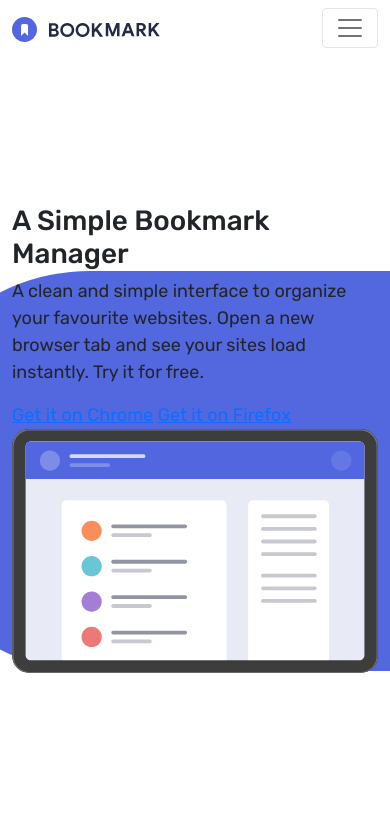
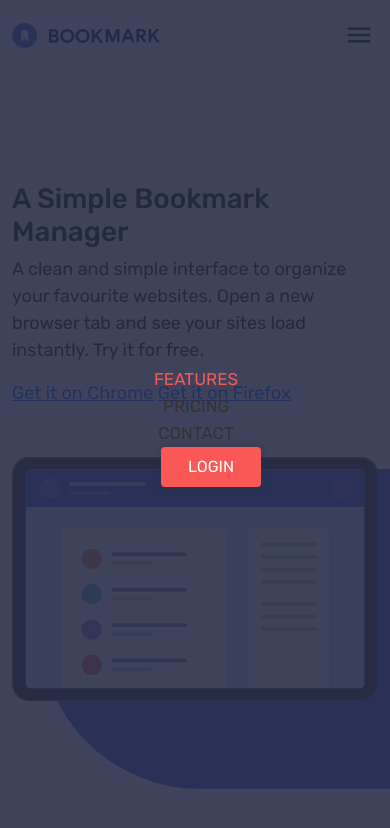
Before and after one commit to hydoor-ahmed/Bookmark-Landing-Page-challenge, a plain HTML site: page index.html in a window 390 px wide. Drawn offline with nearby package versions, Linux system fonts and the light colour scheme.

Commit message:
Landing & Navbar

```diff
--- a/index.html
+++ b/index.html
@@ -27,36 +27,31 @@
   </head>
   <body>
     <!-- Start Navbar -->
-    <nav class="navbar navbar-expand-lg navbar-light">
+    <nav class="pt-3">
       <div class="container">
-        <div class="navbar-brand">
+        <div>
           <a href="#"><img src="./src/img/logo-bookmark.svg" alt="Logo" /></a>
         </div>
-        <button
-          class="navbar-toggler"
-          type="button"
-          data-bs-toggle="collapse"
-          data-bs-target="#nbm"
-          aria-controls="nbm"
-          aria-expanded="false"
-        >
-          <span class="navbar-toggler-icon"></span>
-        </button>
-        <div class="collapse navbar-collapse" id="nbm">
-          <ul class="navmenu navbar-nav ms-auto mb-2 mb-lg-0">
-            <li class="nav-item">
-              <a class="nav-link active" href="#">Features</a>
+
+        <ion-icon name="menu-sharp" class="menu-icon"></ion-icon>
+        <div class="links">
+          <ul class="navmenu">
+            <li>
+              <a href="#" class="active">Features</a>
             </li>
-            <li class="nav-item">
-              <a class="nav-link" href="#">Pricing</a>
+            <li>
+              <a href="#">Pricing</a>
             </li>
-            <li class="nav-item">
-              <a class="nav-link" href="#">Contact</a>
+            <li>
+              <a href="#">Contact</a>
             </li>
-            <li class="nav-item">
-              <a class="nav-link loginbtn" type="button" href="#">Login</a>
+            <li>
+              <a class="loginbtn" type="button" href="#">Login</a>
             </li>
           </ul>
+          <div class="close-icon">
+            <ion-icon name="close-sharp" class="closeico"></ion-icon>
+          </div>
         </div>
       </div>
     </nav>
@@ -71,8 +66,9 @@
               <div class="text">
                 <h1>A Simple Bookmark<br />Manager</h1>
                 <p>
-                  A clean and simple interface to organize your favourite websites. Open a new
-                  browser tab and see your sites load instantly. Try it for free.
+                  A clean and simple interface to organize your favourite
+                  websites. Open a new browser tab and see your sites load
+                  instantly. Try it for free.
                 </p>
                 <div class="btns">
                   <a href="#">Get it on Chrome</a>
@@ -82,9 +78,9 @@
             </div>
             <div class="col-lg-6 col-md-7 col-sm-12 ms-auto">
               <div class="imgContent">
-              <span></span>
-              <img src="./src/img/illustration-hero.svg" alt="Hero Img">
-            </div>
+                <span></span>
+                <img src="./src/img/illustration-hero.svg" alt="Hero Img" />
+              </div>
             </div>
           </div>
         </div>
--- a/src/scss/_landing.scss
+++ b/src/scss/_landing.scss
@@ -8,8 +8,8 @@
 
   .container {
     .content {
-      .text {
-      }
+      // .text {
+      // }
       .imgContent {
         span {
           $r: 200px;
@@ -20,16 +20,41 @@
           border-top-left-radius: $r;
           border-bottom-left-radius: $r;
           right: 0;
-          bottom: 160px;
+          bottom: 150px;
           z-index: -1;
+          @media (max-width: 1400px) {
+            height: 360px;
+            bottom: 130px;
+          }
+          @media (max-width: 1200px) {
+            height: 320px;
+            bottom: 150px;
+          }
+          @media (max-width: 1048px) {
+            height: 320px;
+            bottom: 130px;
+            width: 350px;
+          }
+          @media (max-width: 992px) {
+            height: 320px;
+            bottom: 190px;
+            width: 350px;
+          }
+          @media (max-width: 768px) {
+            bottom: 40px;
+          }
         }
         img {
           position: relative;
           width: 100%;
-          margin-bottom: 10px;
-          // @media (max-width: ) {
-
-          // }
+          transform: translate(50px, -45px);
+          margin-right: 10px;
+          @media (max-width: 1407px) {
+            transform: none;
+          }
+          @media (max-width: 768px) {
+            margin-top: 50px;
+          }
         }
       }
     }
--- a/src/scss/_navbar.scss
+++ b/src/scss/_navbar.scss
@@ -1,18 +1,65 @@
 nav {
   background: white;
   .container {
-    ul.navmenu {
+    display: flex;
+    justify-content: space-between;
+    align-items: center;
+    .menu-icon {
+      font-size: 30px;
+      display: none;
+      padding: 4px;
+      @media (max-width: 992px) {
+        display: block;
+      }
+    }
+    .links {
+      @media (max-width: 992px) {
+        position: absolute;
+        display: flex;
+        justify-content: center;
+        align-items: center;
+        width: 100%;
+        height: 101vh;
+        color: white;
+        background: #252b46e1;
+        left: 0;
+        top: 0;
+        z-index: 1000;
+      }
+
+      .close-icon {
+        position: relative;
+        .closeico {
+          position: absolute;
+          left: 0;
+          top: 0;
+        }
+      }
+      ul {
         text-transform: uppercase;
+        display: flex;
         align-items: center;
+        margin: 0;
+        @media (max-width: 992px) {
+          display: flex;
+          justify-content: center;
+          align-items: center;
+          flex-direction: column;
+          margin: 0 auto;
+          width: 100%;
+          height: 500px;
+        }
         li {
           &:not(:last-child) {
-          margin-right: 20px;
+            margin-right: 30px;
           }
           a {
             font-size: 17px;
             color: #333;
-          &.active
-          ,&:hover {
+            text-decoration: none;
+            transition: .3s;
+            &.active,
+            &:hover {
               color: $red !important;
             }
             &[type="button"] {
@@ -37,3 +84,4 @@ nav {
       }
     }
   }
+}
--- a/src/scss/_vars.scss
+++ b/src/scss/_vars.scss
@@ -1,2 +1,4 @@
 $red: #fa5757;
 $blue: #5368df;
+$gray: #9194a1;
+$darkBlue: hsl(229, 31%, 21%);
```
Also changed, not shown: src/scss/main.css, 1 other file. Lines whose indentation alone changed are shown as unchanged.
